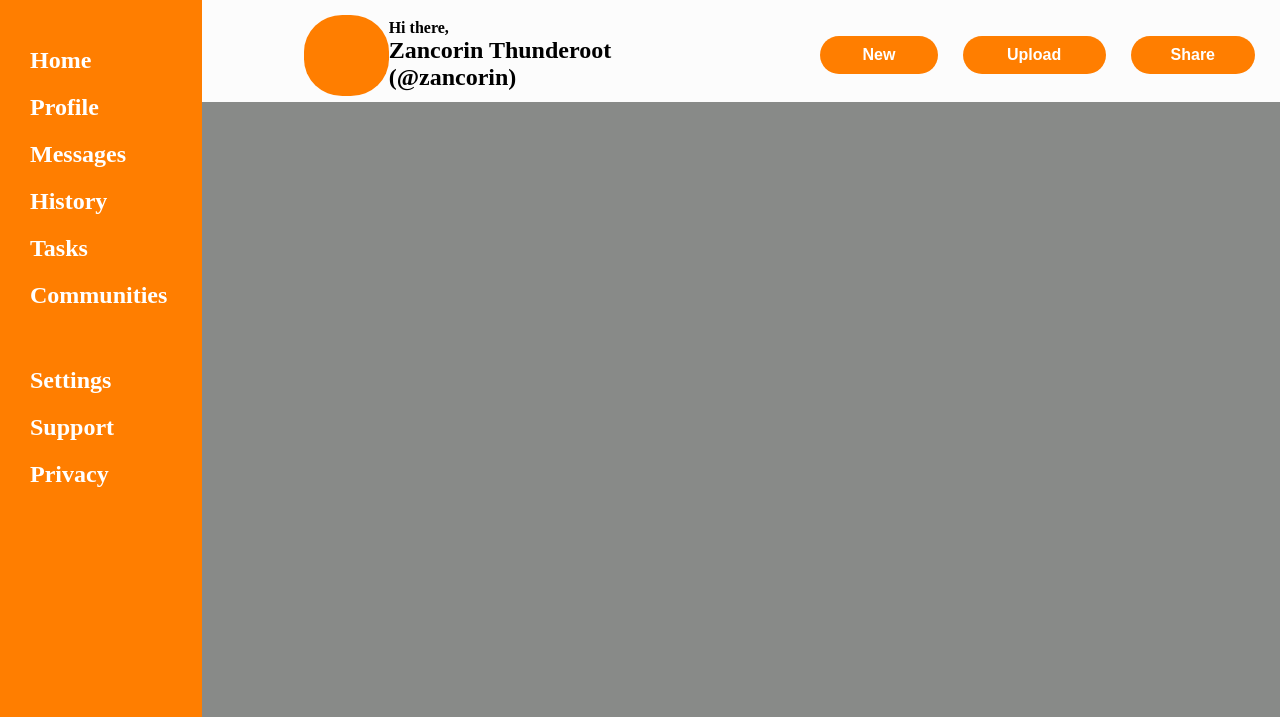
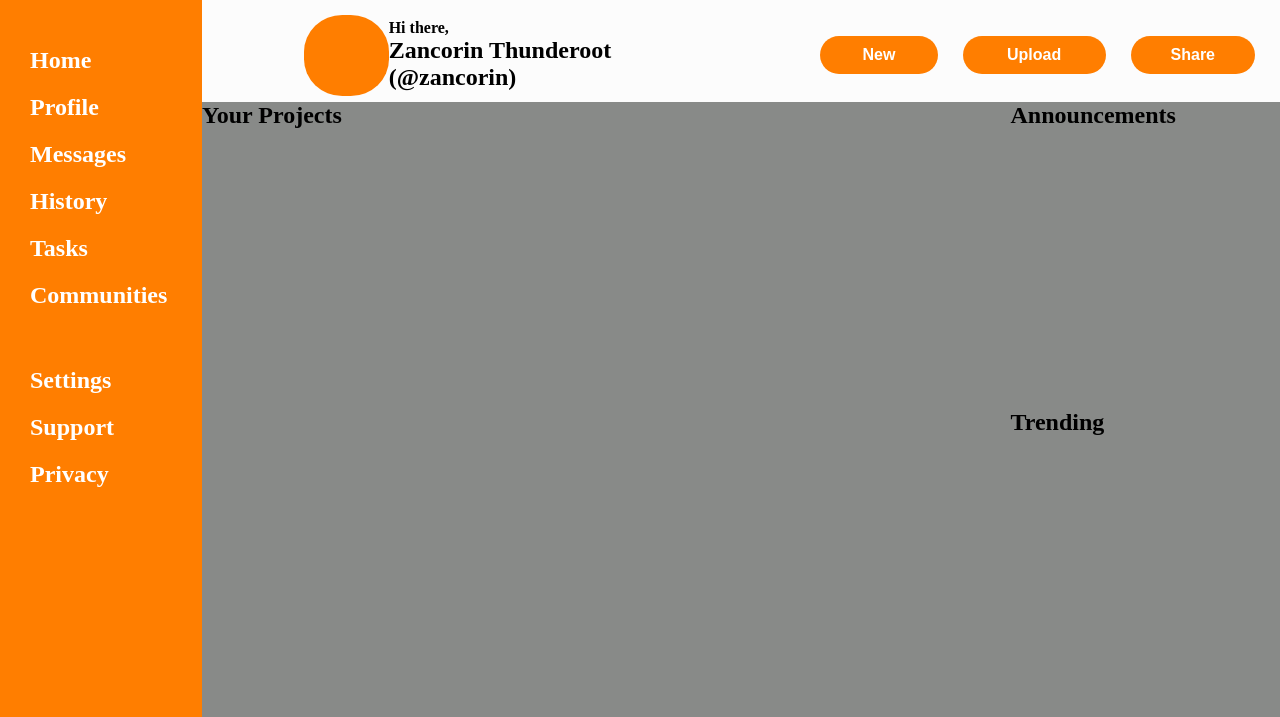
Before and after one commit to zancorin/AdminDashboard, a plain HTML site: page index.html in a window 1280 px wide. Shown: the part 83-800 px from the top of the page. Drawn offline with Linux system fonts and the light colour scheme.

Commit message:
Add main content layout

```diff
--- a/index.html
+++ b/index.html
@@ -59,7 +59,9 @@
         </div>
 
         <div class= "mainContent">
-
+            <div class="projects"><h2>Your Projects</h2></div>
+            <div class="announcements"><h2>Announcements</h2></div>
+            <div class="trending"><h2>Trending</h2></div>
         </div>
     </div>
 </head>
--- a/styles.css
+++ b/styles.css
@@ -175,3 +175,23 @@
 #share {
     margin-right:25px;
 }
+
+.mainContent {
+    display:grid;
+    grid-template-columns: 3fr 1fr;
+    grid-template-rows: 1fr 1fr;
+}
+
+.mainContent > .projects {
+   /* background-color: red;*/
+    grid-area: 1 / 1 / 3 / 2;
+}
+
+.mainContent > .announcements {
+   /* background-color: green;*/
+}
+
+.mainContent > .trending {
+    /*background-color: blue;*/
+    grid-area: 2 / 2 / 3 / 3;
+}
```
